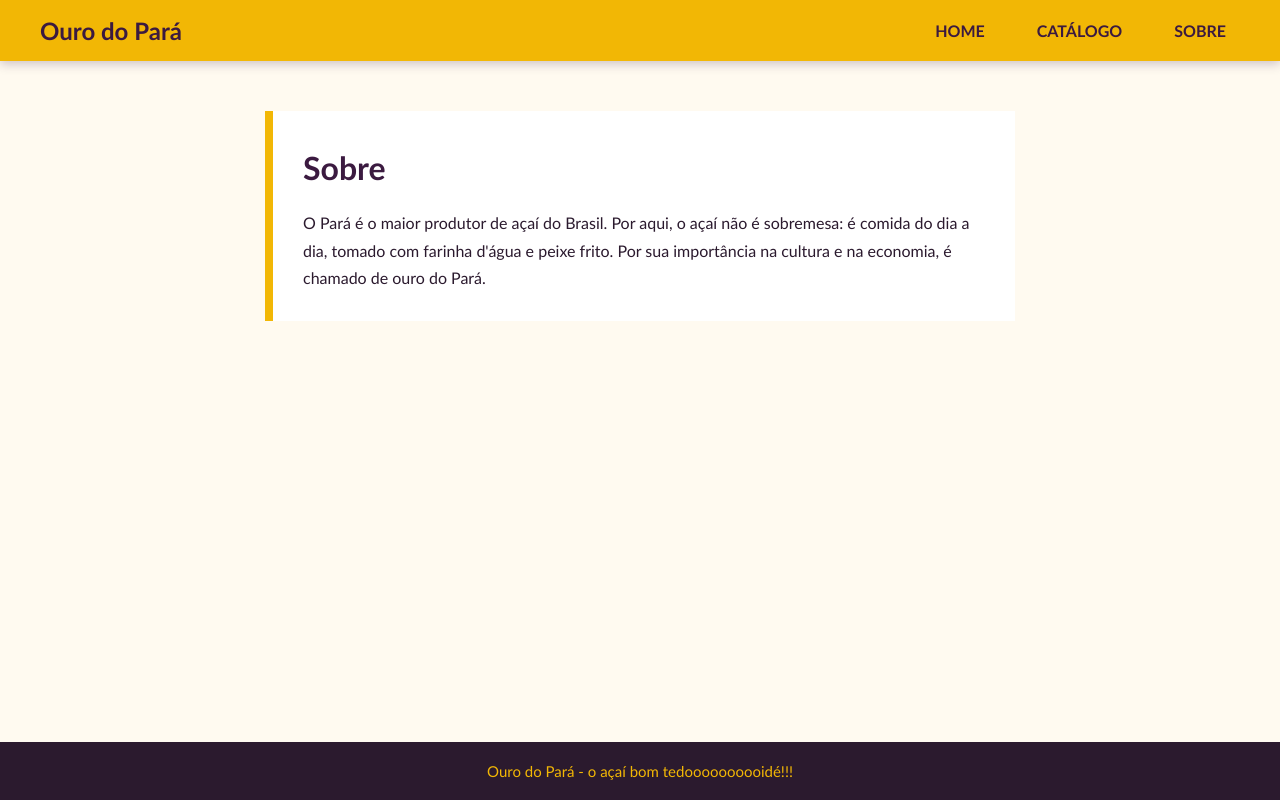
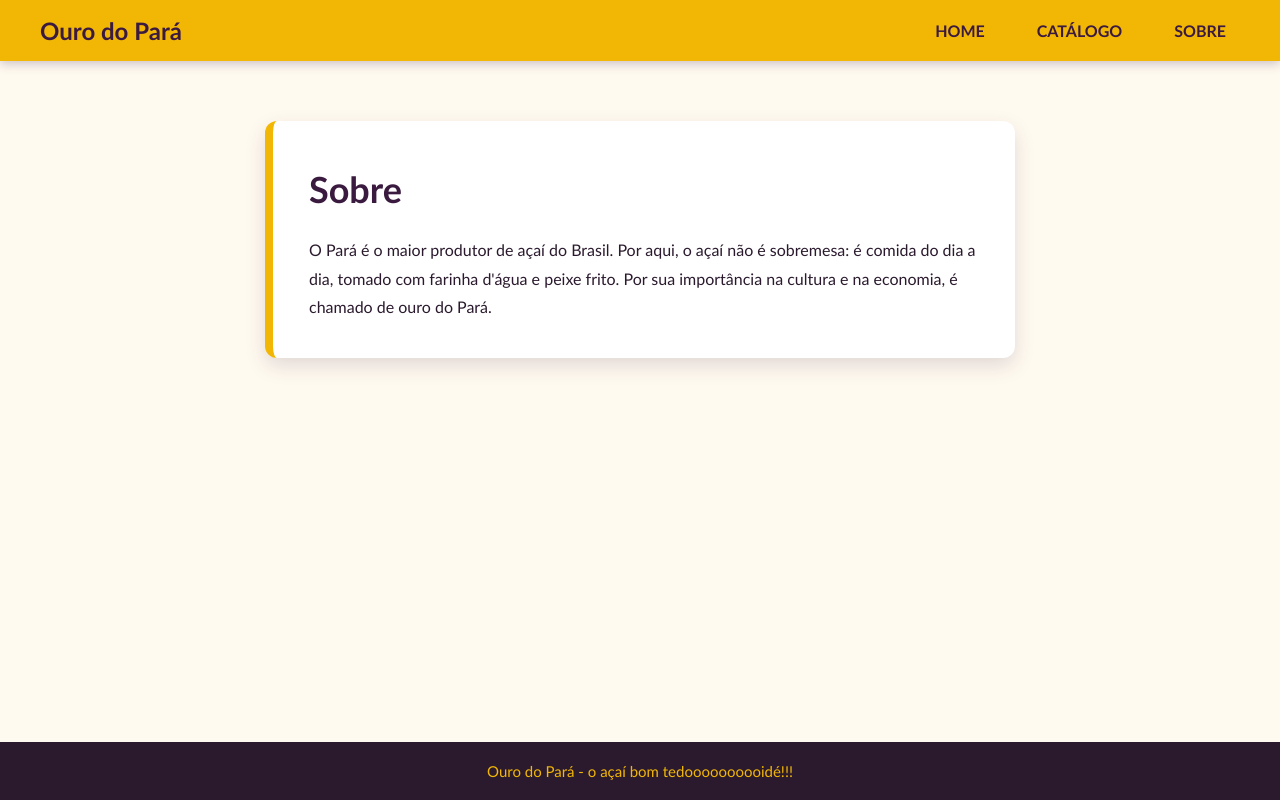
Before and after one commit to lucasqgomes07-commit/ouro-do-para, a JavaScript app: page /sobre in a window 1280 px wide. Built offline with nearby package versions, Linux system fonts and the light colour scheme.

Commit message:
Estilo meio-termo: Sobre com sombra
Updated styling for the 'sobre' class to improve layout and appearance.

```diff
--- a/src/pages/Sobre/Sobre.module.css
+++ b/src/pages/Sobre/Sobre.module.css
@@ -1,13 +1,17 @@
 .sobre {
+  width: calc(100% - 40px);
   max-width: 750px;
-  margin: 50px auto;
-  padding: 30px;
+  margin: 60px auto;
+  padding: 36px;
   background-color: white;
   border-left: 8px solid #f2b705;
-  line-height: 1.7;
+  border-radius: 12px;
+  box-shadow: 0 8px 20px rgba(59, 26, 64, 0.15);
+  line-height: 1.8;
 }
 
 .titulo {
   margin-bottom: 14px;
+  font-size: 36px;
   color: #3b1a40;
 }
```
